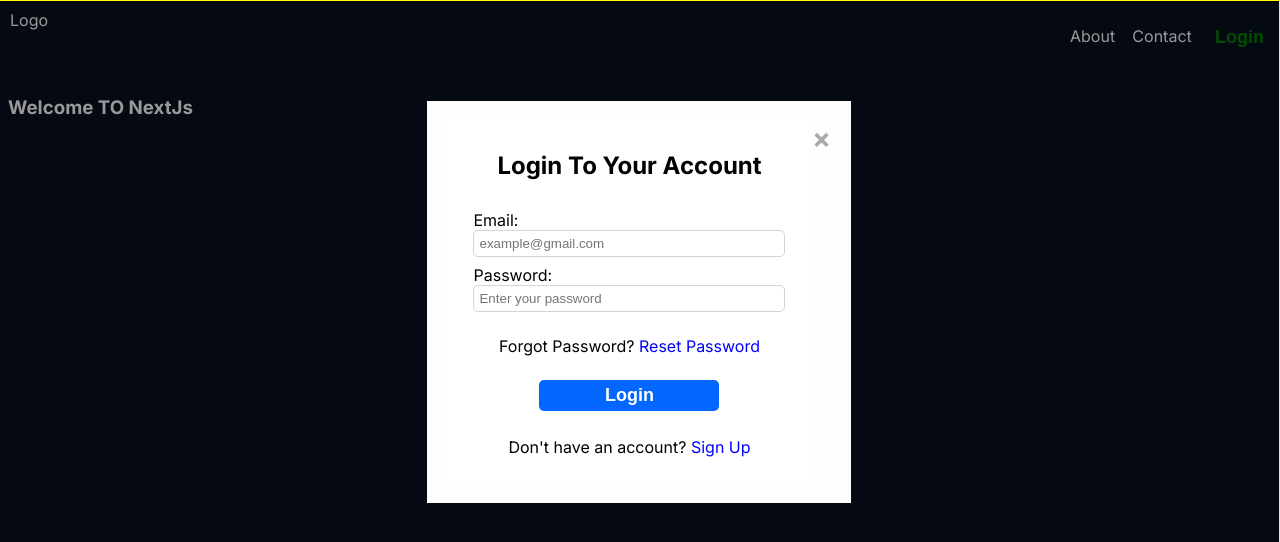
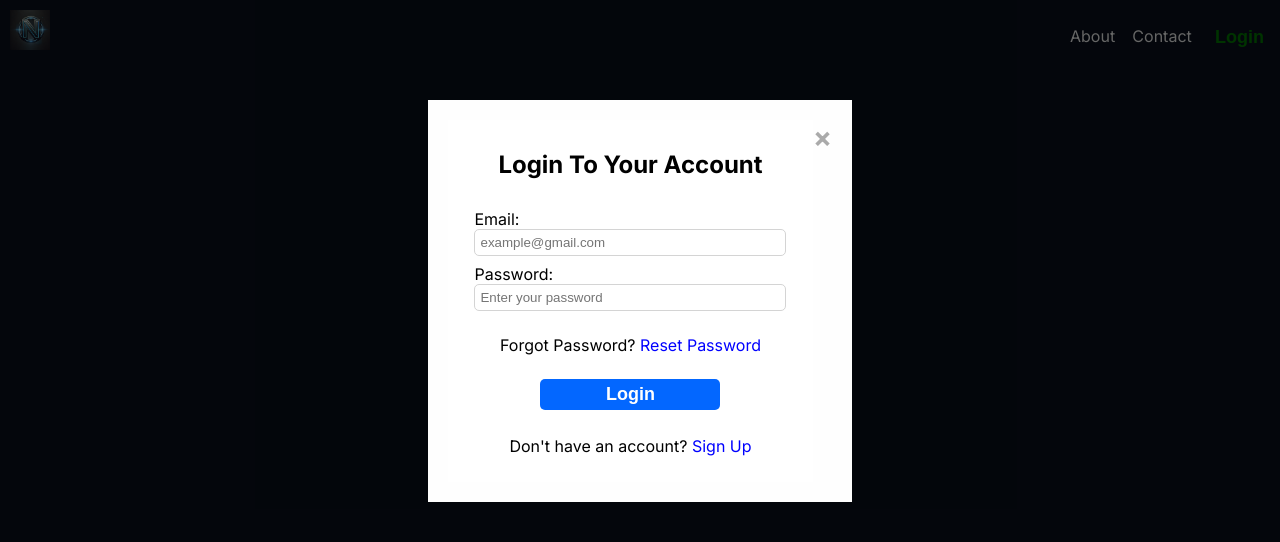
Before and after one commit to MoumitaMurmu/mera-pehla-next-app, a Next.js app: page / in a window 1280 px wide. Both pictures are taken after a click on the button "Login". Shown: the top 542 px of the page. Built offline with nearby package versions, Linux system fonts and the light colour scheme.

Commit message:
useRouter, Image Component, Fonts, Css

```diff
--- a/src/app/globals.css
+++ b/src/app/globals.css
@@ -1,6 +1,5 @@
-@import url('https://fonts.googleapis.com/css2?family=Inter:ital,opsz,wght@0,14..32,100..900;1,14..32,100..900&display=swap');
 body{
-    font-family: "Inter";
+
     background-color: #09101d;
     margin-top: 6rem;
     height: 90vh;
--- a/src/app/layout.js
+++ b/src/app/layout.js
@@ -1,7 +1,13 @@
 import "./globals.css";
 import Navbar from "@/components/header/Navbar";
 import { ModalProvider } from "@/context/ModalContext";
-import Footer from "@/components/footer/Footer";
+import {Inter} from '@next/font/google';
+
+const inter = Inter({
+  subsets: ['latin']
+});
+
+
 
 export const metadata = {
   title: "Create Next App",
@@ -10,7 +16,7 @@ export const metadata = {
 
 export default function RootLayout({ children }) {
   return (
-    <html lang="en">
+    <html lang="en" className={inter.className}>
       <body>
         <ModalProvider>
           <Navbar />
--- a/src/app/page.js
+++ b/src/app/page.js
@@ -2,7 +2,6 @@
 const page = () => {
   return(
     <>
-    <h3>Welcome TO NextJs</h3>
 
     </>
   )
--- a/src/components/header/Navbar.js
+++ b/src/components/header/Navbar.js
@@ -1,20 +1,23 @@
 // "use client" used to make server component into a client component
 "use client";
 
-import { useContext} from "react";
+import { useContext } from "react";
 import "./navbar.css";
 import Link from "next/link";
 import CommonModal from "../modals/CommonModal";
 import { ModalContext } from "@/context/ModalContext";
 import Login from "../signup-signin/Login";
-
+import Image from "next/image";
+import logo from "../../../public/n-logo.webp";
 const Navbar = () => {
   const { isModalOpen, openModal } = useContext(ModalContext);
 
   return (
     <div className="navbar">
       <div className="logo">
-        <Link href="/">Logo</Link>
+        <Link href="/">
+          <Image src={logo} alt="website logo" width={40} placeholder="blur"/>
+        </Link>
       </div>
 
       <ul>
@@ -25,7 +28,9 @@ const Navbar = () => {
           <Link href="/contact">Contact</Link>
         </li>
         <li>
-          <button type="button" onClick={() => openModal(<Login/>)}>Login</button>
+          <button type="button" onClick={() => openModal(<Login />)}>
+            Login
+          </button>
         </li>
       </ul>
 
--- a/src/components/header/navbar.css
+++ b/src/components/header/navbar.css
@@ -7,8 +7,6 @@
   display: flex;
   flex-direction: row;
   justify-content: space-between;
-  /* background-color: azure; */
-
   background-color: transparent;
 
 }
--- a/src/components/modals/style.css
+++ b/src/components/modals/style.css
@@ -8,8 +8,7 @@
   height: 100%;
   overflow: auto;
   background-color: rgb(0,0,0);
-  background-color: rgba(0,0,0,0.4);
-  border: 1px solid yellow;
+  background-color: rgba(0,0,0,0.6);
 
 }
 
--- a/src/components/signup-signin/Login.js
+++ b/src/components/signup-signin/Login.js
@@ -5,23 +5,25 @@ import "./style.css";
 import { ModalContext } from "@/context/ModalContext";
 import SignUp from "./SignUp";
 import ForgotPassword from "./ForgotPassword";
-
-
-
+import { useRouter } from "next/navigation";
 
 const Login = () => {
-  const { openModal } = useContext(ModalContext);
+  const { openModal, closeModal } = useContext(ModalContext);
+
+  const router = useRouter();
 
   const handleSubmit = (e) => {
     e.preventDefault();
-  }
+    router.push("/dashboard");
+    closeModal();
+  };
   return (
     <div className="container">
       <h2>Login To Your Account</h2>
       <form onSubmit={handleSubmit}>
         <div className="form-group">
           <label htmlFor="email">Email:</label>
-          <br/>
+          <br />
           <input
             type="email"
             id="email"
@@ -33,7 +35,7 @@ const Login = () => {
 
         <div className="form-group">
           <label htmlFor="password">Password:</label>
-          <br/>
+          <br />
           <input
             type="password"
             id="password"
@@ -56,13 +58,10 @@ const Login = () => {
         </div>
       </form>
 
-
       <div className="signup-section">
         <p>
           Don't have an account?{" "}
-          <span onClick={() => openModal(<SignUp />)}>
-            Sign Up
-          </span>
+          <span onClick={() => openModal(<SignUp />)}>Sign Up</span>
         </p>
       </div>
     </div>
```
Also changed, not shown: src/app/dashboard/page.js (added, +12 -0 lines), src/components/dashboard/Dashboard.js (added, +11 -0 lines), public/n-logo.webp (added), src/components/dashboard/style.css (added). Lines whose indentation alone changed are shown as unchanged.
